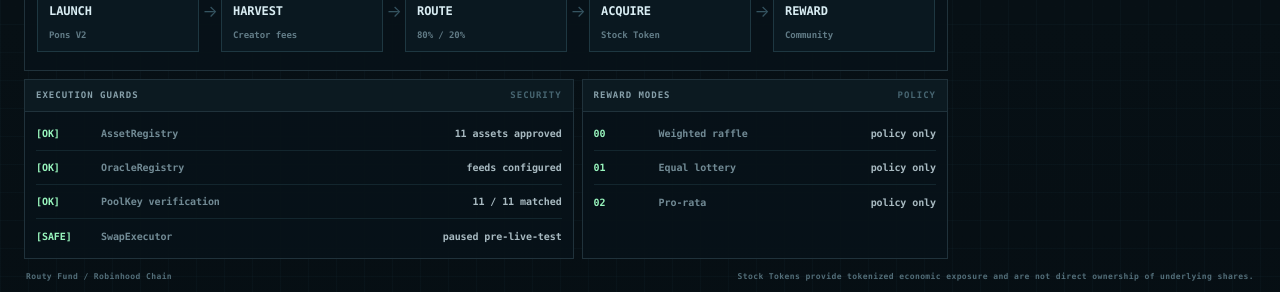
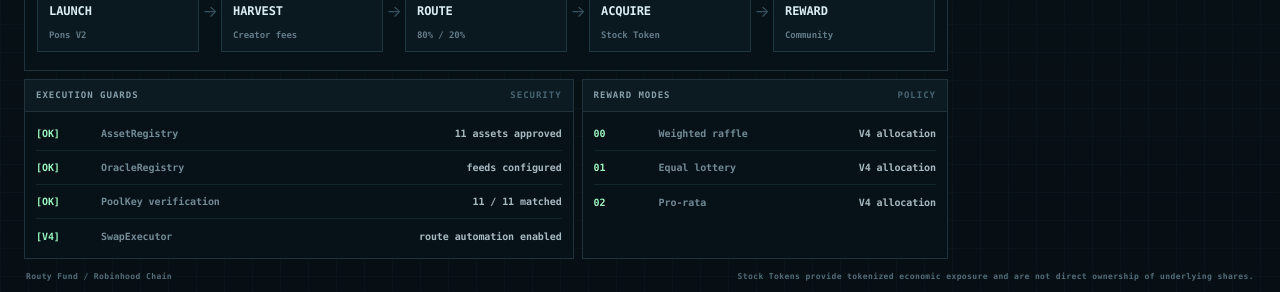
Before and after one commit to RoutyFund/Routy-Fund, a Next.js app: page / in a window 1280 px wide. Shown: the part 900-1192 px from the top of the page. Built offline with nearby package versions, Linux system fonts and the light colour scheme; no server answers.

Commit message:
fix: show current V4 execution and reward state on homepage

```diff
--- a/src/app/page.tsx
+++ b/src/app/page.tsx
@@ -36,15 +36,15 @@ export default function Home(){
        <p><time>[OK]</time><span>AssetRegistry</span><b>{EXECUTABLE_ROUTES.length} assets approved</b></p>
        <p><time>[OK]</time><span>OracleRegistry</span><b>feeds configured</b></p>
        <p><time>[OK]</time><span>PoolKey verification</span><b>{EXECUTABLE_ROUTES.length} / {EXECUTABLE_ROUTES.length} matched</b></p>
-       <p><time>[SAFE]</time><span>SwapExecutor</span><b>paused pre-live-test</b></p>
+       <p><time>[V4]</time><span>SwapExecutor</span><b>route automation enabled</b></p>
       </div>
      </div>
      <div className="terminal-window">
       <div className="terminal-window-head"><span>REWARD MODES</span><span>POLICY</span></div>
       <div className="terminal-log">
-       <p><time>00</time><span>Weighted raffle</span><b>policy only</b></p>
-       <p><time>01</time><span>Equal lottery</span><b>policy only</b></p>
-       <p><time>02</time><span>Pro-rata</span><b>policy only</b></p>
+       <p><time>00</time><span>Weighted raffle</span><b>V4 allocation</b></p>
+       <p><time>01</time><span>Equal lottery</span><b>V4 allocation</b></p>
+       <p><time>02</time><span>Pro-rata</span><b>V4 allocation</b></p>
       </div>
      </div>
     </div>
```
